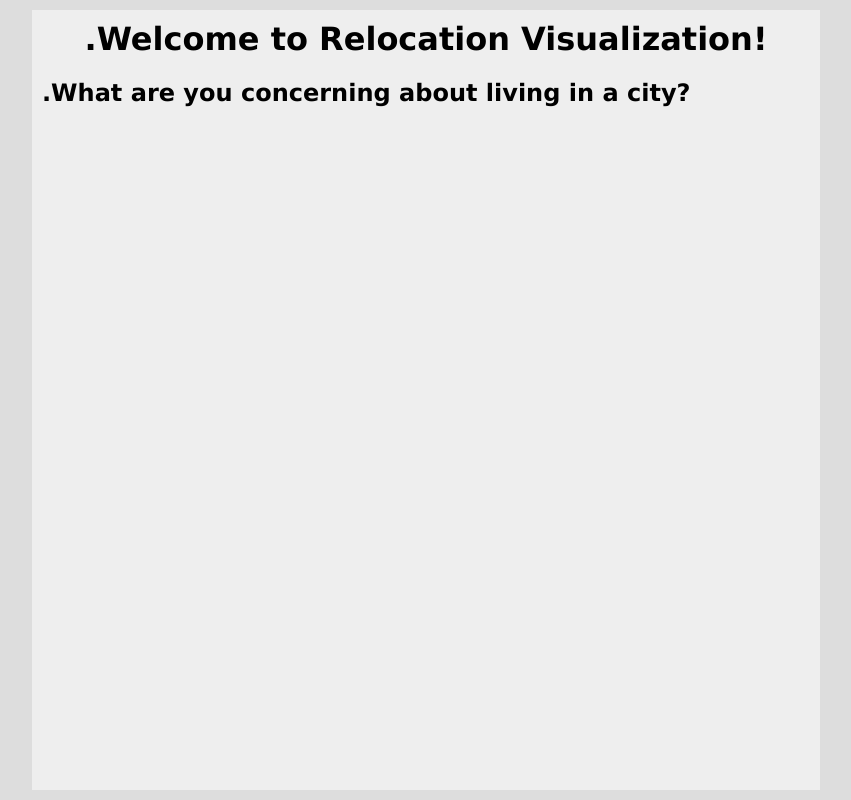
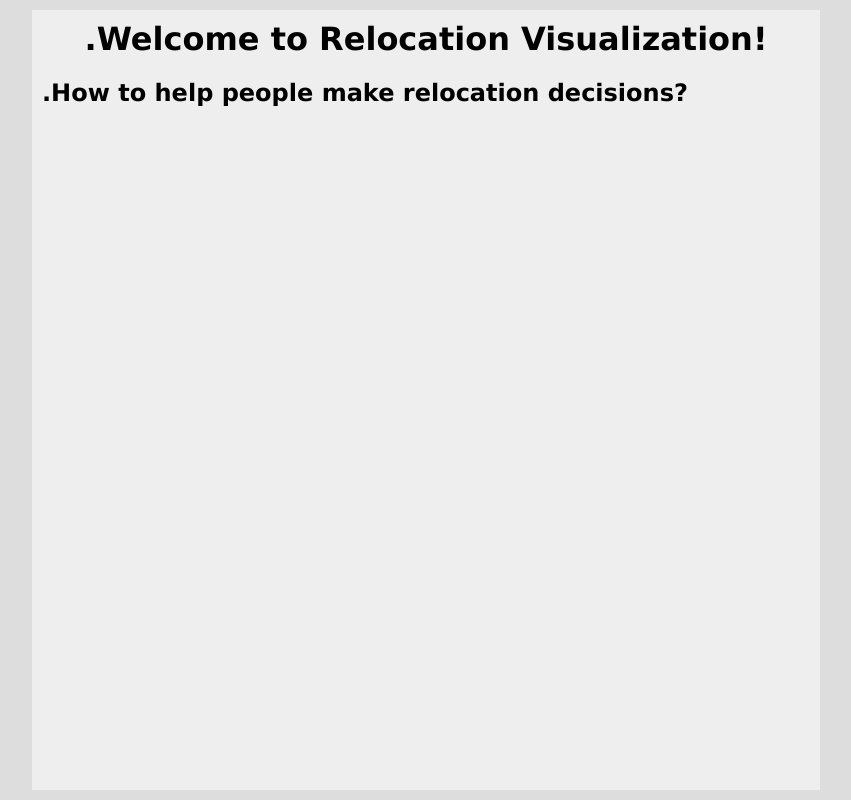
Before and after one commit to chenye0/Relocation-viz, a plain HTML site: page index.html in a window 1280 px wide. Shown: the whole page, without its empty margins (214-1065 px from the left). Drawn offline with Linux system fonts and the light colour scheme.

Commit message:
test git

```diff
--- a/index.html
+++ b/index.html
@@ -29,7 +29,7 @@
 
 	<h1>.Welcome to Relocation Visualization!</h1>
 
-	<h2>.What are you concerning about living in a city?</h2>
+	<h2>.How to help people make relocation decisions?</h2>
 
 
 
```
